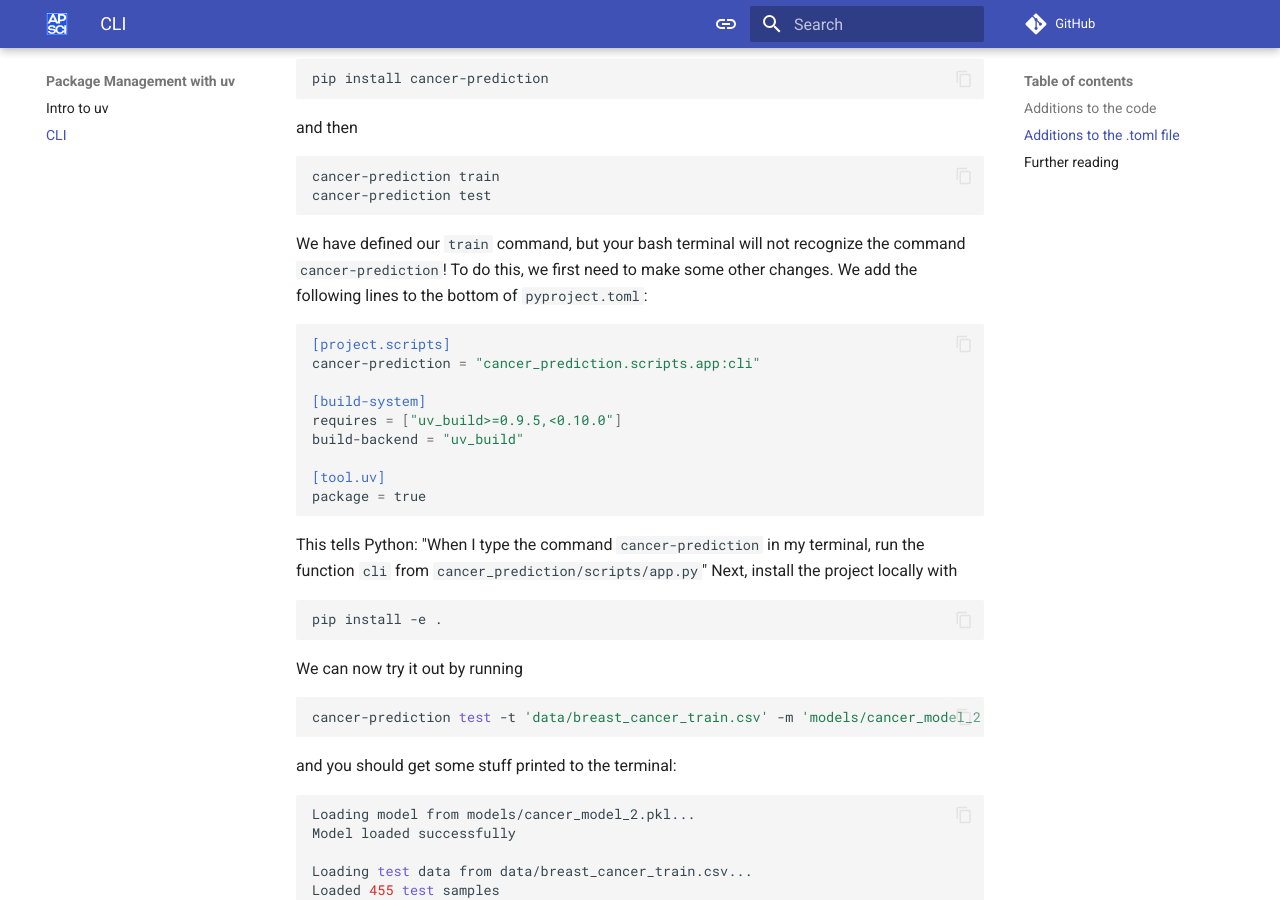
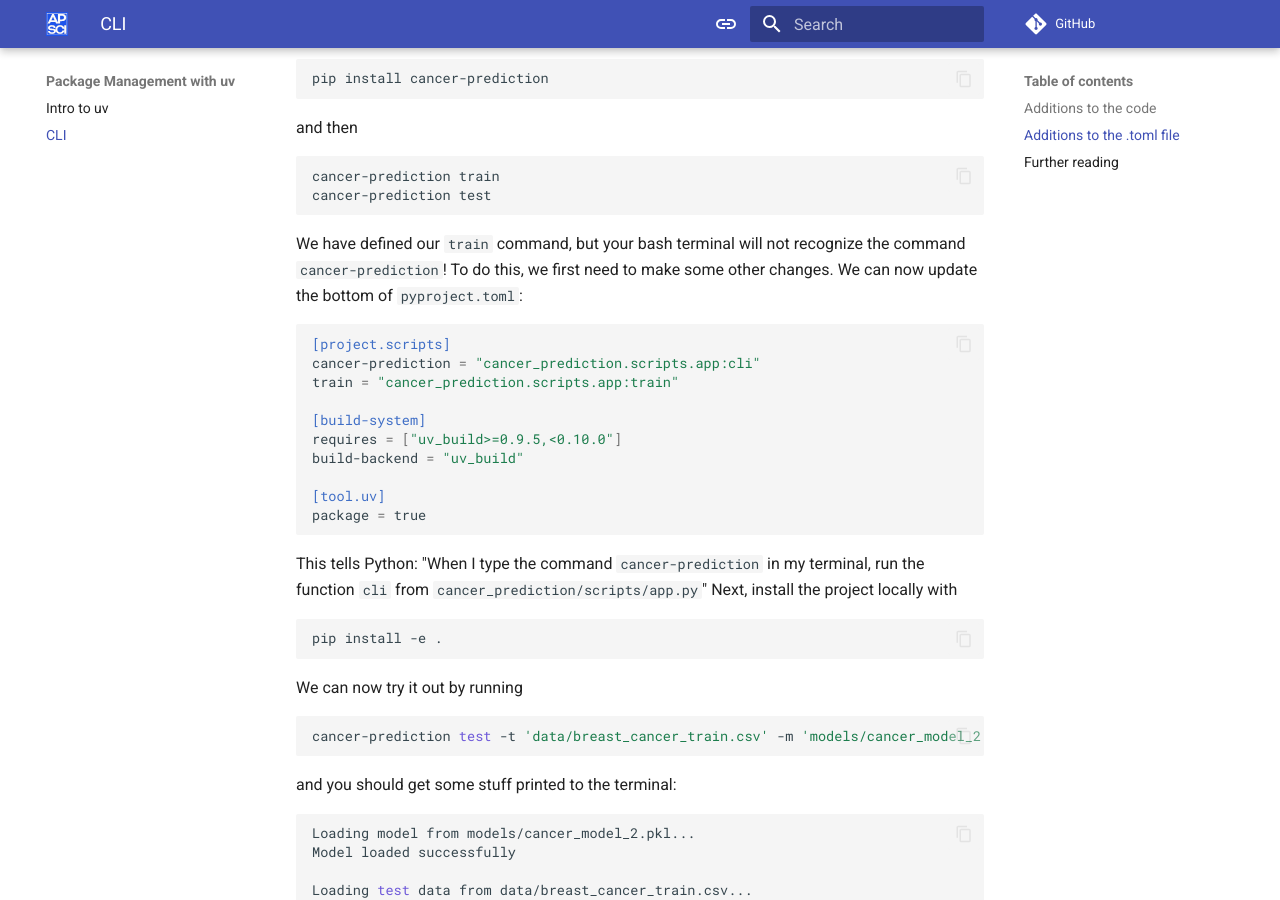
Before and after one commit to acceleratescience/packaging-publishing, an MkDocs documentation site: the page built from docs/UV/CLI.md, in a window 1280 px wide and 900 px high, scrolled down 4468 px. Built offline with MkDocs 1.6.1 and Material for MkDocs 9.7.7, drawn with Linux system fonts in a browser that asks for light colours; comment, search, counter and statistics services are not loaded.

Commit message:
chore: fix .toml

````diff
--- a/docs/UV/CLI.md
+++ b/docs/UV/CLI.md
@@ -218,10 +218,11 @@ cancer-prediction train
 cancer-prediction test
 ```
 
-We have defined our `train` command, but your bash terminal will not recognize the command `cancer-prediction`! To do this, we first need to make some other changes. We add the following lines to the bottom of `pyproject.toml`:
+We have defined our `train` command, but your bash terminal will not recognize the command `cancer-prediction`! To do this, we first need to make some other changes. We can now update the bottom of `pyproject.toml`:
 ```toml
 [project.scripts]
 cancer-prediction = "cancer_prediction.scripts.app:cli"
+train = "cancer_prediction.scripts.app:train"
 
 [build-system]
 requires = ["uv_build>=0.9.5,<0.10.0"]
````
